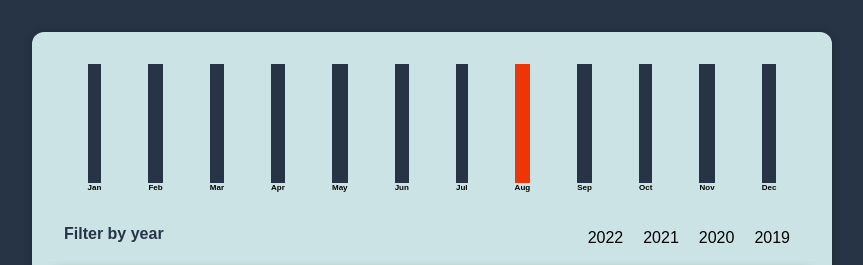
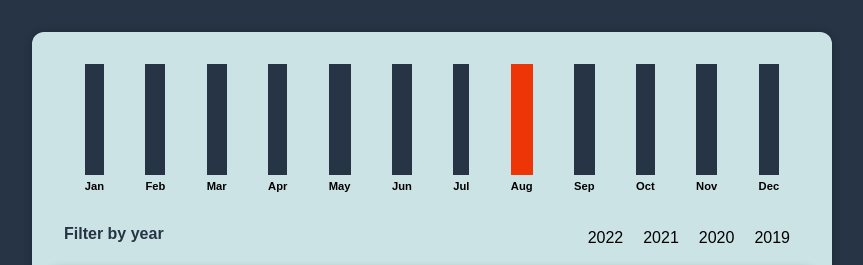
Before and after one commit to gKanellos/react-expense-tracker, a React (Create React App) app: page / in a window 1280 px wide. Shown: the top 265 px of the page, without its empty margins (208-1071 px from the left). Built offline with nearby package versions, Linux system fonts and the light colour scheme; a web font is replaced by a local one.

Commit message:
Update ChartBar.css

```diff
--- a/src/components/Chart/ChartBar.css
+++ b/src/components/Chart/ChartBar.css
@@ -23,6 +23,7 @@
 
   .chart-bar__label {
     font-weight: bold;
-    font-size: 0.5rem;
+    font-size: 0.7rem;
+    padding-top:5px;
     text-align: center;
   }
```
